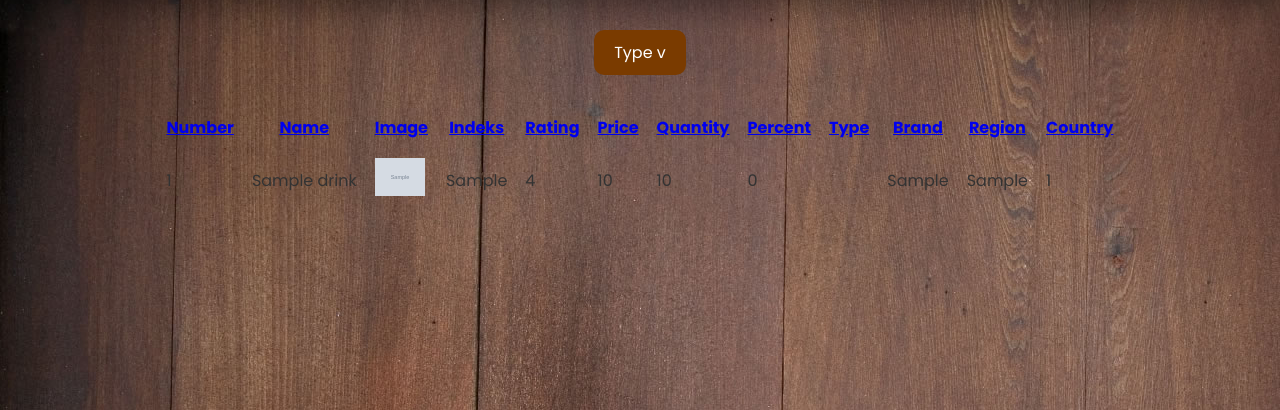
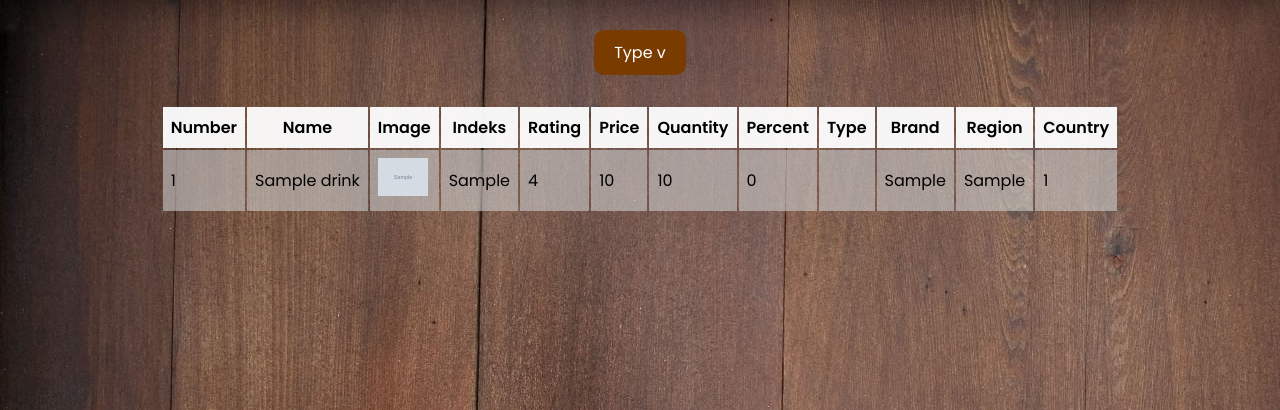
Before and after one commit to Wojanix/IndeksRompera, a PHP site: page /pages/ranking.php in a window 1280 px wide. Shown: the part 68-478 px from the top of the page. Run offline with PHP 8.4, Linux system fonts and the light colour scheme; tables that the repository leaves empty or names only in its code hold one stand-in row (values such as "Sample post"); grey boxes marked "Sample" are stand-in pictures.

Commit message:
Pretty table

```diff
--- a/css/ranking.css
+++ b/css/ranking.css
@@ -4,6 +4,28 @@
 
 td, th{
     padding: 8px;
+    color: rgb(0, 0, 0);
+}
+
+th{
+
+    background: rgba(255, 255, 255, 0.9);
+}
+
+tr{
+
+    background: rgba(204, 204, 204, 0.6);
+}
+tr:nth-child(even){
+    background: rgba(255, 255, 255, 0.6);
+}
+
+
+
+th a{
+    color: rgb(0, 0, 0);
+    text-decoration: none;
+    font-weight: 600;
 }
 
 .dropdown {
```
